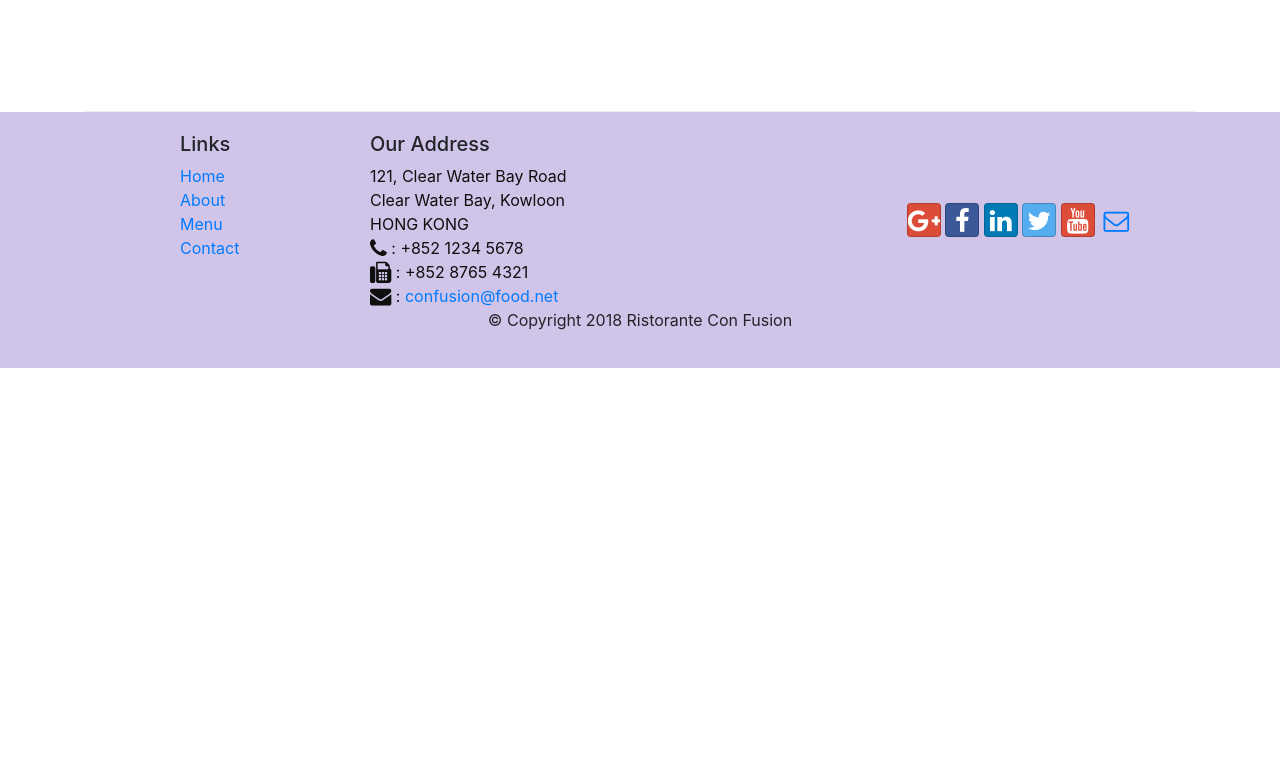
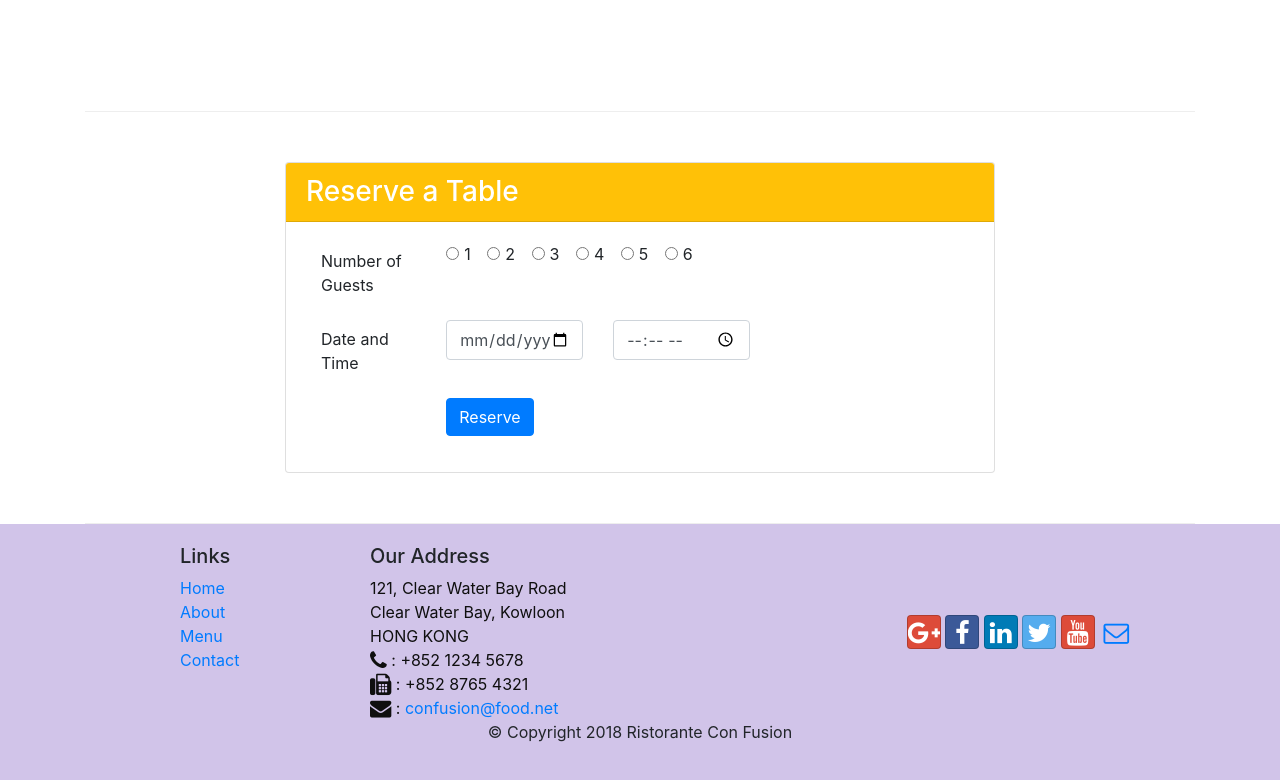
Before and after one commit to meAmitPatil/test, a website: page index.html in a window 1280 px wide. Shown: the part 1422-2202 px from the top of the page. Before the commit the page ends 1790 px from the top, so only its background shows below. Drawn offline with nearby package versions, Linux system fonts and the light colour scheme.

Commit message:
assignment 2

```diff
--- a/index.html
+++ b/index.html
@@ -43,6 +43,9 @@
                 <div class="col-12 col-sm align-self-center">
                     <img src="img/logo.png" class="img-fluid">
                 </div>
+                <div class="col-12 col-sm align-self-center">
+                    <a class="btn btn-warning btn-block" href="#reservetable" role="button">Reserve a Table</a>
+                </div>
             </div>
         </div>
     </header>
@@ -71,7 +74,7 @@
             <div class="col col-sm col-md">
                 <div class="media">
                     <div class="media-body">
-                    <h2 class="mt-0">Weekend Grand Buffet</h2>
+                    <h2 class="mt-0">Weekend Grand Buffet <span class="badge badge-danger">NEW</span></h2>
                         <p class="d-none d-sm-block">Featuring mouthwatering combinations with a choice of five different salads, six enticing appetizers, six main entrees and five choicest desserts. Free flowing bubbly and soft drinks. All for just $19.99 per person </p>
                      </div>
                         <img class="d-flex ml-3 align-self-center img-thumbnail" src="img/buffet.png" alt="buffet">
@@ -94,6 +97,64 @@
                 </div>
             </div>
         </div>
+
+        <div class="row row-content align-self-center justify-content-center">
+            <div class="col-12 col-sm-8">
+                <div class="card">
+                    <h3 class="card-header bg-warning text-white">Reserve a Table</h3>
+                    <div class="card-body">
+                        <form id="reservetable">
+                            <div class="col-12 col-sm-9">
+                                <div class="form-group row">
+                                    <label for="firstname" class="col-12 col-sm-3 col-form-label">Number of Guests</label>
+                                    <div class="col-12 col-sm">
+                                        <div class="form-check form-check-inline">
+                                            <input class="form-check-input" type="radio" name="inlineRadioOptions" id="inlineRadio1" value="option1">
+                                            <label class="form-check-label" for="inlineRadio1">1</label>
+                                        </div>
+                                        <div class="form-check form-check-inline">
+                                            <input class="form-check-input" type="radio" name="inlineRadioOptions" id="inlineRadio2" value="option2">
+                                            <label class="form-check-label" for="inlineRadio2">2</label>
+                                        </div>
+                                        <div class="form-check form-check-inline">
+                                            <input class="form-check-input" type="radio" name="inlineRadioOptions" id="inlineRadio1" value="option1">
+                                            <label class="form-check-label" for="inlineRadio1">3</label>
+                                        </div>
+                                        <div class="form-check form-check-inline">
+                                            <input class="form-check-input" type="radio" name="inlineRadioOptions" id="inlineRadio2" value="option2">
+                                            <label class="form-check-label" for="inlineRadio2">4</label>
+                                        </div>
+                                        <div class="form-check form-check-inline">
+                                            <input class="form-check-input" type="radio" name="inlineRadioOptions" id="inlineRadio1" value="option1">
+                                            <label class="form-check-label" for="inlineRadio1">5</label>
+                                        </div>
+                                        <div class="form-check form-check-inline">
+                                            <input class="form-check-input" type="radio" name="inlineRadioOptions" id="inlineRadio2" value="option2">
+                                            <label class="form-check-label" for="inlineRadio2">6</label>
+                                        </div>
+                                    </div>
+                                </div>
+                                <div class="form-group row">
+                                    <label for="telnum" class="col-12 col-sm-3 col-form-label">Date and Time</label>
+                                    <div class="col-12 col-sm-4">
+                                        <input type="Date" name="date" class="form-control" id="date" placeholder="Date">
+                                    </div>
+                                    <div class="col-12 col-sm-4">
+                                        <input type="Time" name="time" class="form-control" id="time" placeholder="Time">
+                                    </div>
+                                </div>
+                                <div class="form-group row">
+                                    <div class="offset-sm-3  col-4 col-sm-10">
+                                        <button type="submit" class="btn btn-primary">Reserve</button>
+                                    </div>
+                                </div>
+                            </div>
+                        </form>
+                    </div>
+                </div>
+            </div>
+        </div>
+
     </div>
 
     <footer class="footer">
```
